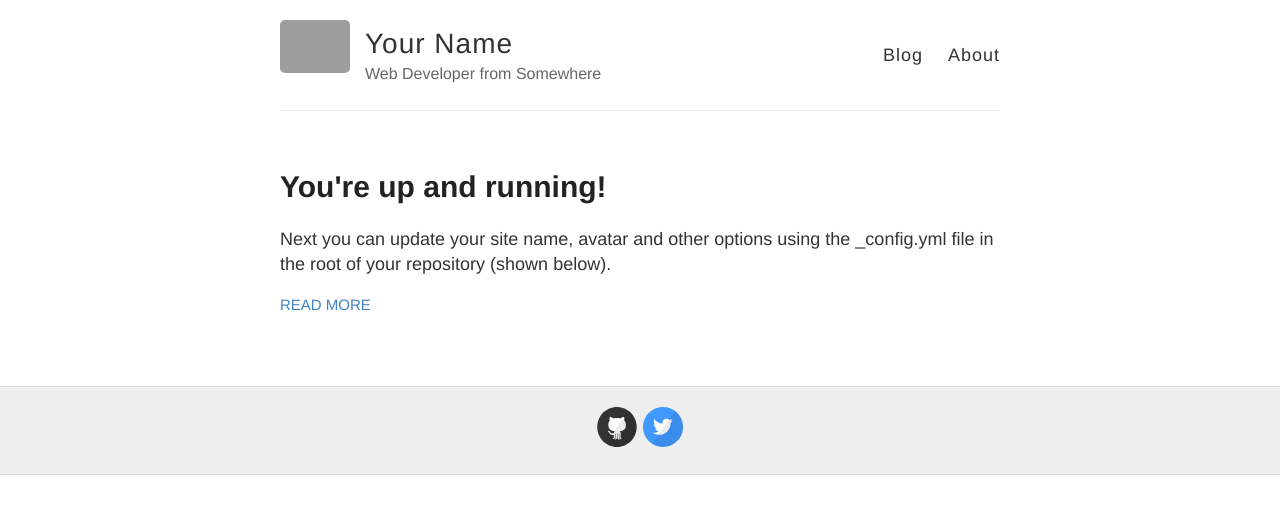
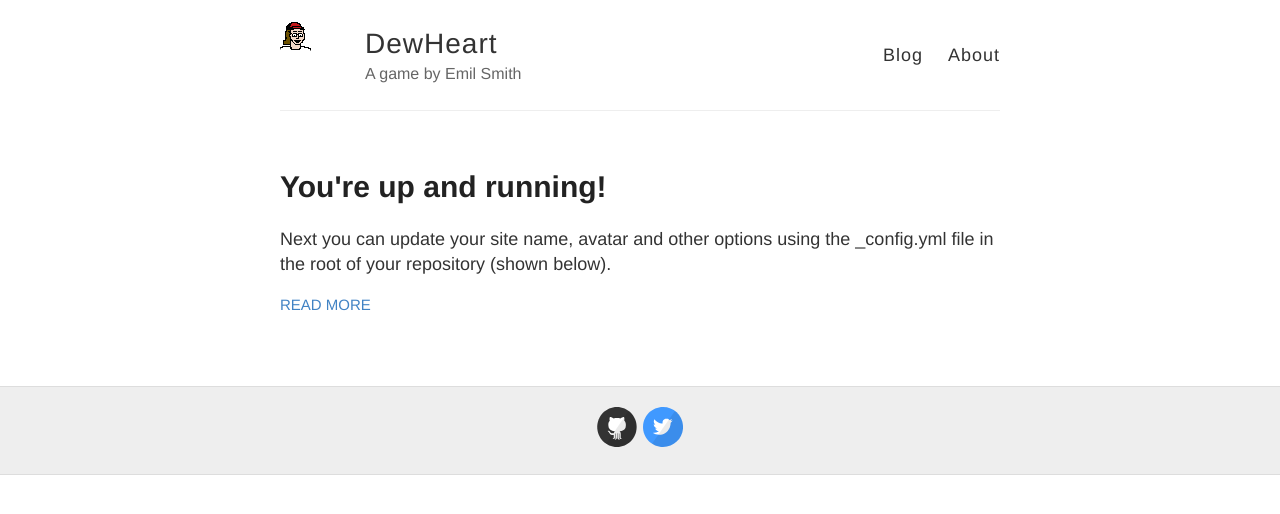
Before and after one commit to smithomaster/DewHeart, a Jekyll site: the page built from docs/index.html, in a window 1280 px wide. Shown: the top 514 px of the page. Built offline with Jekyll 4.4.1, drawn with Linux system fonts in a browser that asks for light colours; grey boxes are pictures that could not be loaded.

Commit message:
name and icon

```diff
--- a/docs/_config.yml
+++ b/docs/_config.yml
@@ -3,13 +3,13 @@
 #
 
 # Name of your site (displayed in the header)
-name: Your Name
+name: DewHeart
 
 # Short bio or description (displayed in the header)
-description: Web Developer from Somewhere
+description: A game by Emil Smith
 
 # URL of your avatar or profile pic (you could use your GitHub profile pic)
-avatar: https://raw.githubusercontent.com/barryclark/jekyll-now/master/images/jekyll-logo.png
+avatar: /images/dewheart.png
 
 #
 # Flags below are optional
@@ -21,12 +21,12 @@
   email:
   facebook:
   flickr:
-  github: barryclark/jekyll-now
+  github: smithomaster/dewheart
   instagram:
   linkedin:
   pinterest:
   rss: # just type anything here for a working RSS icon
-  twitter: jekyllrb
+  twitter: emilsmyth
   stackoverflow: # your stackoverflow profile, e.g. "users/50476/bart-kiers"
   youtube: # channel/<your_long_string> or user/<user-name>
   googleplus: # anything in your profile username that comes after plus.google.com/
```
Also changed, not shown: docs/images/dewheart.png (added).
